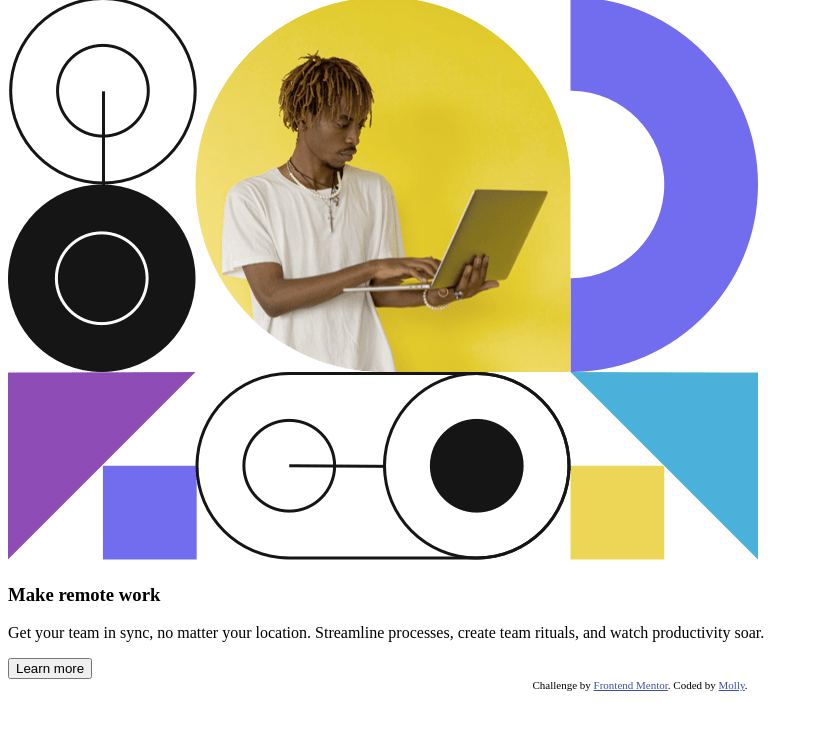
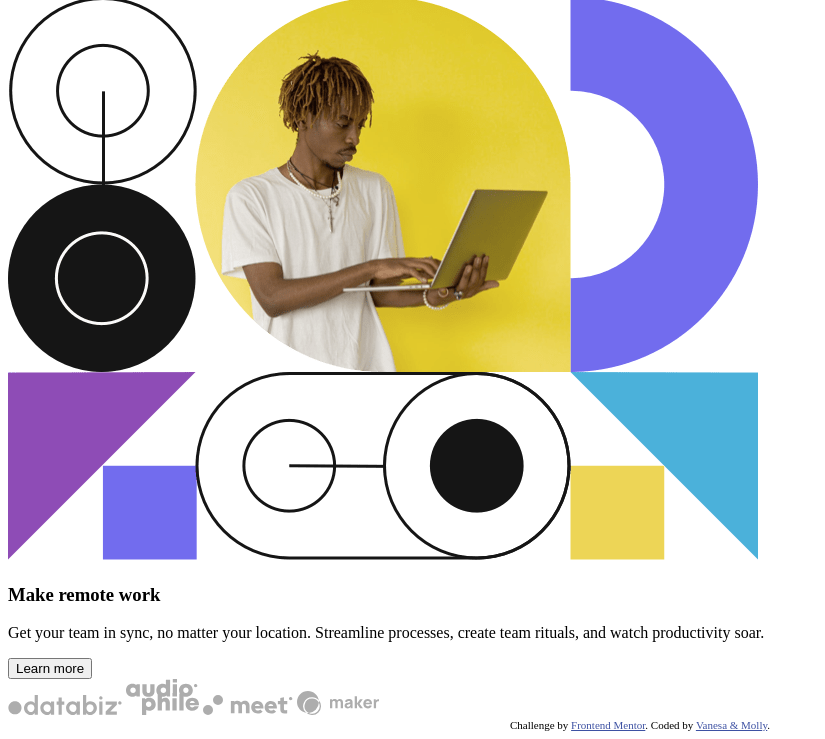
Before and after one commit to learningcoding2022/intro-section, a plain HTML site: page index.html in a window 1280 px wide. Shown: the part 220-959 px from the top of the page, without its empty margins (0-825 px from the left). Before the commit the page ends 919 px from the top, so only its background shows below. Drawn offline with Linux system fonts and the light colour scheme; a script that the page names is missing; files whose address does not match are found by name.

Commit message:
logos at bottom of page

```diff
--- a/index.html
+++ b/index.html
@@ -27,6 +27,7 @@
   </head>
 
   <body>
+    <!--need to add divs in this?-->
     <nav id="navbar" class="navbar">
       <ul>
         <li>
@@ -91,12 +92,22 @@
       </section>
     </section>
 
+    <!--section 2--icons at the bottom of the page-->
+    <section class="section-container-wrapper">
+      <section class="section-container" id="section-container-2">
+        <img src="./images/client-databiz.svg" />
+        <img src="./images/client-audiophile.svg" />
+        <img src="./images/client-meet.svg" />
+        <img src="./images/client-maker.svg" />
+      </section>
+    </section>
+
     <!--attribute-->
     <div class="attribution">
       Challenge by
       <a href="https://www.frontendmentor.io?ref=challenge" target="_blank"
         >Frontend Mentor</a
-      >. Coded by <a href="#">Molly</a>.
+      >. Coded by <a href="#">Vanesa & Molly</a>.
     </div>
     <script src="./java.js"></script>
   </body>
```
